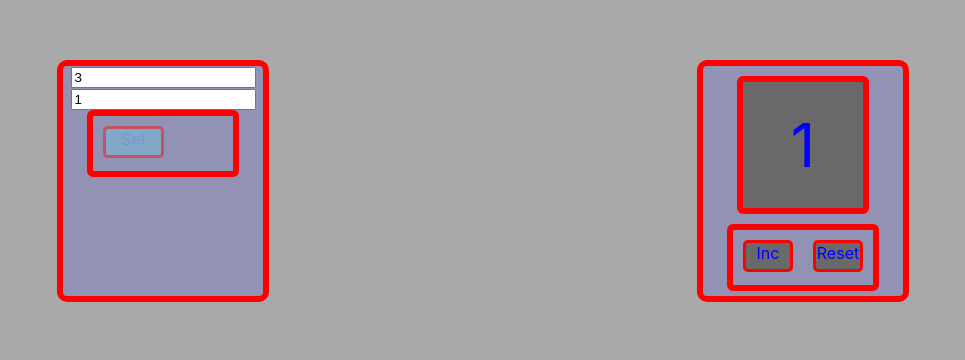
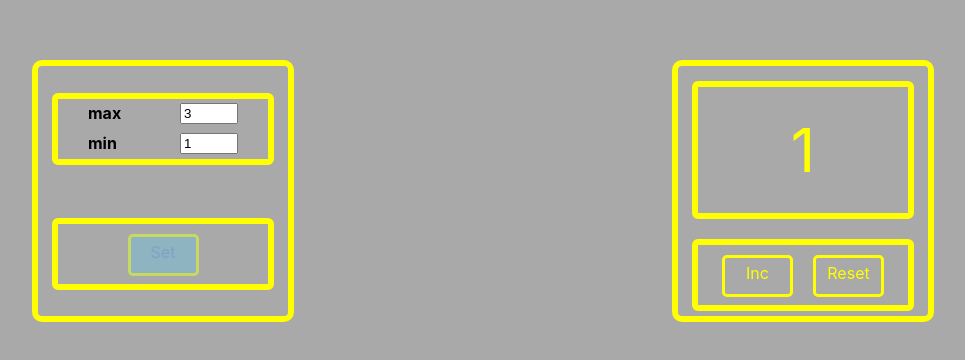
Before and after one commit to lismgmk/counter-2, a React (Create React App) app: page / in a window 1280 px wide. Shown: the part 140-500 px from the top of the page, without its empty margins (157-1122 px from the left). Built offline with nearby package versions, Linux system fonts and the light colour scheme.

Commit message:
counter-2 done

```diff
--- a/src/App.module.css
+++ b/src/App.module.css
@@ -10,40 +10,53 @@ body{
   display: flex;
   flex-direction: column;
   margin: 200px auto;
-  width: 200px;
-  height: 230px;
-  background-color: #9292b5;
-  border: 6px solid red;
+  width: 250px;
+  height: 250px;
+  background-color: darkgray;
+  border: 6px solid yellow;
   border-radius: 10px;
   align-items: center;
+  justify-content: space-around;
 }
 
 .displayCounter{
-  width: 120px;
+  width: 210px;
   height: 126px;
-  background-color: dimgray;
+  background-color: darkgray;
   border-radius: 5px;
   margin: 10px;
   display: flex;
   justify-content: center;
   align-items: center;
-  color: blue;
+  color: yellow;
   font-size: 60px;
-  border: 6px solid red;
+  border: 6px solid yellow;
   border-radius: 6px;
 }
-
-
 
 .error{
   color: red;
 }
 
 .buttonsBlock{
-  width: 140px;
-  height: 55px;
-  border: 6px solid red;
+  width: 210px;
+  height: 60px;
+  border: 6px solid yellow;
   border-radius: 6px;
   display: flex;
-  justify-content: space-between;
+  justify-content: center;
 }
+
+.buttonsBlockSelect{
+  display: flex;
+  flex-direction: column;
+  justify-content: space-around;
+  align-items: center;
+}
+
+.displayCounterText{
+  width: 150px;
+  font-weight: bold;
+  color: red;
+  font-size: large;
+}
--- a/src/App.tsx
+++ b/src/App.tsx
@@ -19,7 +19,7 @@ function App() {
 
 
     useEffect(()=>{
-debugger
+
         let valueInputMin = localStorage.getItem('valueInput2')
         let valueInputMax = localStorage.getItem('valueInput1')
 
--- a/src/Component/ButtonForEach.module.css
+++ b/src/Component/ButtonForEach.module.css
@@ -2,13 +2,16 @@
 .buttonInc{
   margin: 10px;
   height: 20px;
-  background-color: dimgray;
-  border: 3px solid red;
+  background-color: darkgray;
+  border: 3px solid yellow;
   border-radius: 5px;
   width: 55px;
   height: 26px;
-  color: blue;
+  color: yellow;
   text-align: center;
+  padding: 5px;
+  flex-direction: column;
+  justify-content: space-around;
 }
 
 
@@ -16,6 +19,6 @@
 .disable{
   background-color: rgba(117, 190, 218, 0.5);
   color: rgba(0,0,255, 0.1);
-  border: 3px solid rgba(255,0,0, 0.5);
+  border: 3px solid rgba(255,255,0, 0.5);
   pointer-events: none
 }
--- a/src/Component/DisplayCounter2.tsx
+++ b/src/Component/DisplayCounter2.tsx
@@ -24,9 +24,9 @@ export function DisplayCounter2 (props : DisplayCounterType ) {
             case 'good':
                 return <div className={`${s.displayCounter} ${props.errorNumber ? s.error : ''}`}>{props.valueFunc()}</div>
             case 'incorrectValue':
-                return <div className={`${s.displayCounter}`}>Incorrect Value</div>
+                return <div className={`${s.displayCounterText}`}>Incorrect Value</div>
             case 'pressSet':
-                return <div className={`${s.displayCounter}`}>pres button Set</div>
+                return <div className={`${s.displayCounterText}`}>pres button Set</div>
             default:
                 return console.log('error')
         }
--- a/src/Component/Select.module.css
+++ b/src/Component/Select.module.css
@@ -1,17 +1,22 @@
 
 .buttonInc{
   margin: 10px;
-  height: 20px;
-  background-color: dimgray;
-  border: 3px solid red;
+  background-color: darkgray;
+  border: 3px solid yellow;
   border-radius: 5px;
   width: 55px;
   height: 26px;
-  color: blue;
+  color: yellow;
   text-align: center;
 }
-
-
+input{
+  width: 50px;
+}
+.inputContainer{
+  display: flex;
+  justify-content: space-between;
+  width: 150px;
+}
 
 .buttonIncdisabled{
   background-color: rgba(117, 190, 218, 0.5);
@@ -22,3 +27,9 @@
 .error{
   background-color: red;
 }
+
+.titleName{
+  color: black;
+  font-size: medium;
+  font-weight: bold;
+}
--- a/src/Component/Select.tsx
+++ b/src/Component/Select.tsx
@@ -16,7 +16,8 @@ export function Select(props: SelectType) {
     }
 
     return (
-        <div>
+        <div className={s.inputContainer}>
+            <div className={s.titleName}>{props.classNameSelect}</div>
             <input
 
                 className={` ${props.classNameSelect} ${s.inputStyle} ${props.errorSetting ? s.error : ''}`}
--- a/src/Component/SettingCounter.tsx
+++ b/src/Component/SettingCounter.tsx
@@ -26,18 +26,18 @@ export function SettingCounter (props : SettingCounterType ) {
 
   return (
       <div className={s.container}>
-          <div>
+          <div className={`${s.buttonsBlock} ${s.buttonsBlockSelect}`}>
               <Select
-                  onChangeSelect = {props.onChangeSelect1}
+                  onChangeSelect={props.onChangeSelect1}
                   valueInput={props.valueInput1}
-                  errorSetting = {props.errorSetting1}
-                  classNameSelect = {props.classNameSelectMax}
+                  errorSetting={props.errorSetting1}
+                  classNameSelect={props.classNameSelectMax}
               />
               <Select
-                  onChangeSelect = {props.onChangeSelect2}
+                  onChangeSelect={props.onChangeSelect2}
                   valueInput={props.valueInput2}
-                  errorSetting = {props.errorSetting2}
-                  classNameSelect = {props.classNameSelectMin}
+                  errorSetting={props.errorSetting2}
+                  classNameSelect={props.classNameSelectMin}
               />
           </div>
 
```
